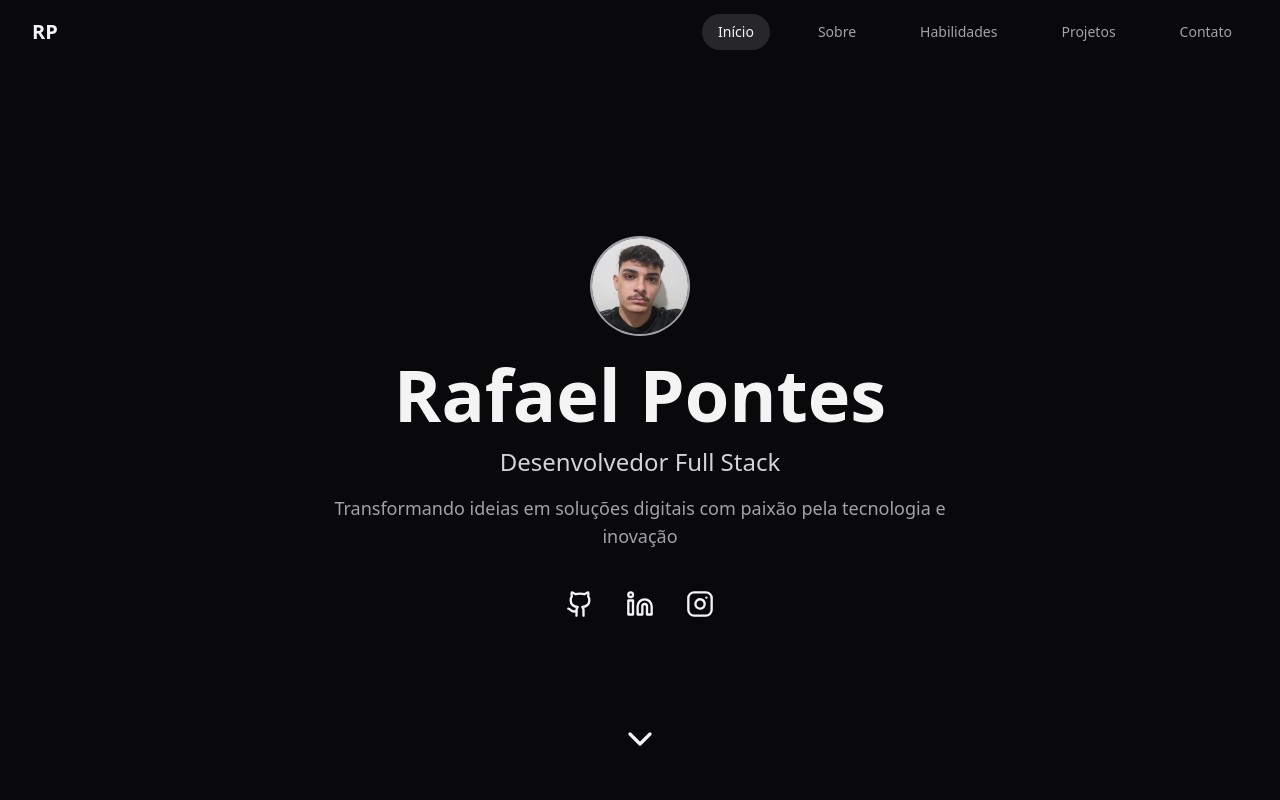
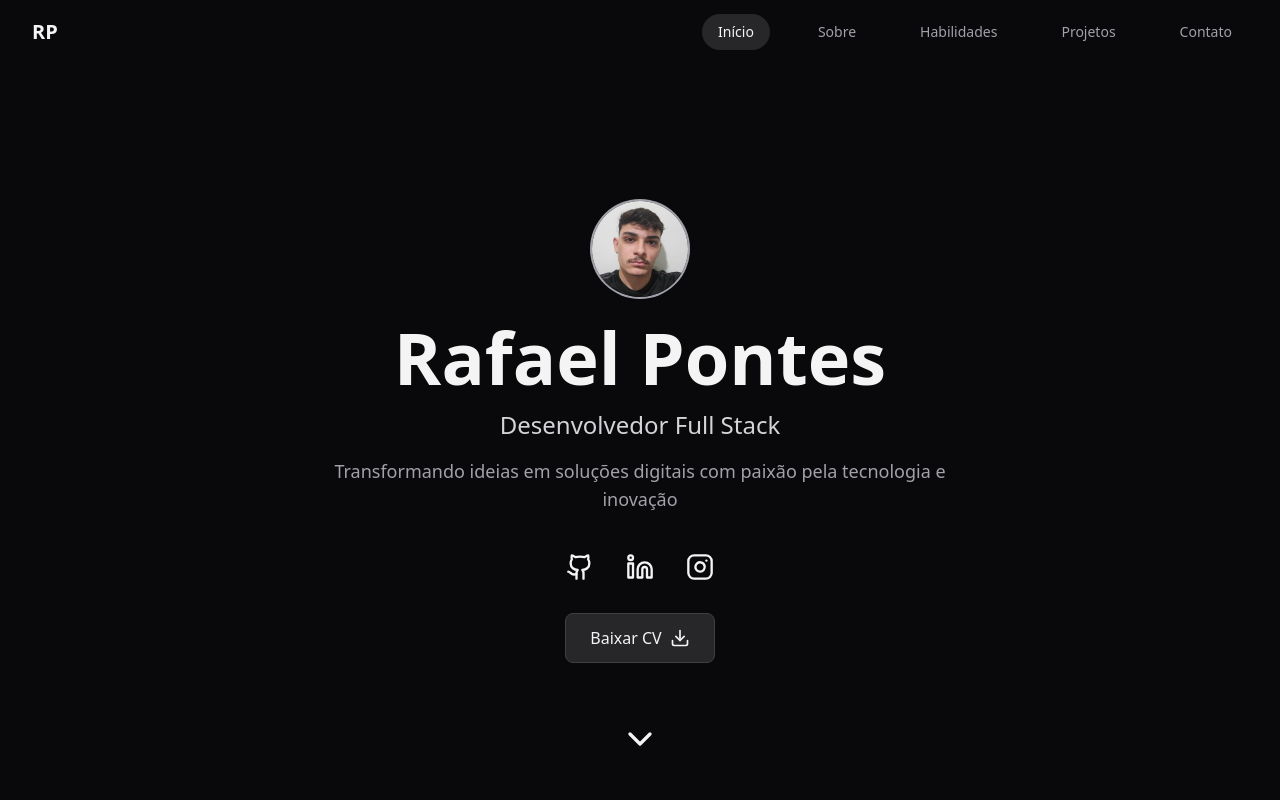
Before and after one commit to rafaelpontes14/portfolio2.0, a React (Vite) app: page / in a window 1280 px wide. Shown: the top 800 px of the page. Built offline with nearby package versions, Linux system fonts and the light colour scheme.

Commit message:
att curriculo

```diff
--- a/src/App.tsx
+++ b/src/App.tsx
@@ -1,5 +1,5 @@
 import React, { useState, useEffect } from 'react';
-import { Github, Linkedin, Instagram, ChevronDown, ExternalLink, ArrowRight, Code2, Server, PenTool as Tool, Briefcase, GraduationCap, Coffee, Send, User, AtSign, MessageSquare, ChevronLeft, ChevronRight } from 'lucide-react';
+import { Github, Linkedin, Instagram, ChevronDown, ExternalLink, ArrowRight, Code2, Server, PenTool as Tool, Briefcase, GraduationCap, Coffee, Send, User, AtSign, MessageSquare, ChevronLeft, ChevronRight, Download } from 'lucide-react';
 
 function App() {
   const [isScrolled, setIsScrolled] = useState(false);
@@ -204,7 +204,8 @@ function App() {
           <p className="text-base md:text-lg max-w-2xl mx-auto text-zinc-400 px-4 animate-slideUp delay-100">
             Transformando ideias em soluções digitais com paixão pela tecnologia e inovação
           </p>
-          <div className="flex gap-4 justify-center pt-4 animate-slideUp delay-200">
+          <div className="flex flex-col items-center gap-6 pt-4 animate-slideUp delay-200">
+            <div className="flex gap-4 justify-center">
               <a href="https://github.com/rafaelpontes14?tab=overview&from=2024-12-01&to=2024-12-31"
                  target="_blank"
                  rel="noopener noreferrer"
@@ -222,6 +223,15 @@ function App() {
                  rel="noopener noreferrer"
                  className="p-2 hover:text-zinc-300 transition-all duration-300 hover:scale-110">
                 <Instagram className="w-6 h-6 md:w-7 md:h-7" />
+              </a>
+            </div>
+            <a
+              href="/curriculo_RafaelPontes.pdf"
+              download
+              className="flex items-center gap-2 px-6 py-3 bg-zinc-800 rounded-lg text-zinc-100 hover:bg-zinc-700 transition-all duration-300 transform hover:scale-105 group border border-zinc-700"
+            >
+              <span>Baixar CV</span>
+              <Download className="w-5 h-5 group-hover:translate-y-1 transition-transform" />
             </a>
           </div>
         </div>
```
Also changed, not shown: 1 other file (tests, documents, lock files or other folders). Lines whose indentation alone changed are shown as unchanged.
